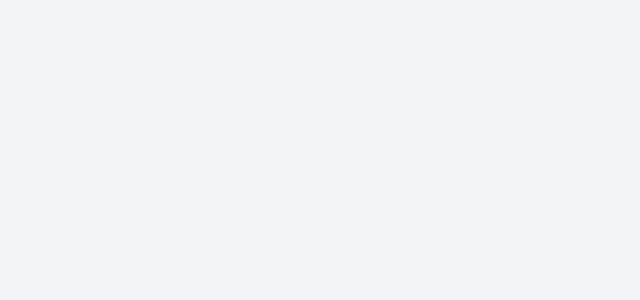
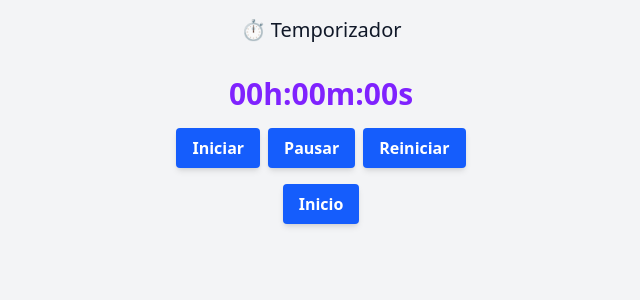
Before and after one commit to JCMeloza/EjerciciosReactJs, a React (Vite) app: page /ejercicio6 in a window 1280 px wide. Before the commit this address had no page. Shown: the top 300 px of the page, without its empty margins (319-959 px from the left). Built offline with nearby package versions, Linux system fonts and the light colour scheme.

Commit message:
ejercicio 6 sobre el temporizador, y archivo routes para ir al ejercicio 6

```diff
--- /dev/null
+++ b/src/exercises/Ejercicio6/index.jsx
@@ -0,0 +1,4 @@
+import Temporizador from "./temporizador";
+export default function Ejercicio6() {
+    return <Temporizador />;
+}
--- /dev/null
+++ b/src/exercises/Ejercicio6/temporizador.jsx
@@ -0,0 +1,73 @@
+import Button from "../../components/button";
+import { useState, useRef, useEffect } from "react";
+import { useNavigate } from "react-router-dom";
+
+export default function Temporizador() {
+	const navigate = useNavigate();
+	const handleGoHome = () => navigate("/");
+
+	// único estado: segundos totales
+	const [totalSeconds, setTotalSeconds] = useState(0);
+	const [activo, setActivo] = useState(false);
+	const intervalRef = useRef(null);
+
+	// iniciar
+	const manejarIniciar = () => {
+		if (activo) return; // ya está funcionando
+		setActivo(true);
+		intervalRef.current = setInterval(() => {
+			setTotalSeconds((s) => s + 1);
+		}, 1000);
+	};
+
+	// pausar
+	const manejarPausar = () => {
+		if (intervalRef.current) {
+			clearInterval(intervalRef.current);
+			intervalRef.current = null;
+		}
+		setActivo(false);
+	};
+
+	// reiniciar
+	const manejarReiniciar = () => {
+		if (intervalRef.current) {
+			clearInterval(intervalRef.current);
+			intervalRef.current = null;
+		}
+		setActivo(false);
+		setTotalSeconds(0);
+	};
+
+	// cleanup al desmontar
+	useEffect(() => {
+		return () => {
+			if (intervalRef.current) clearInterval(intervalRef.current);
+		};
+	}, []);
+
+	// derivar horas / minutos / segundos
+	const horas = Math.floor(totalSeconds / 3600);
+	const minutos = Math.floor((totalSeconds % 3600) / 60);
+	const segundos = totalSeconds % 60;
+
+	const formato = `${horas.toString().padStart(2, "0")}h:${minutos
+		.toString()
+		.padStart(2, "0")}m:${segundos.toString().padStart(2, "0")}s`;
+
+	return (
+		<div className="p-4 flex flex-col items-center gap-4">
+			<h2 className="text-xl mb-4">⏱️ Temporizador</h2>
+
+			<p className="text-3xl font-semibold text-violet-600">{formato}</p>
+
+			<div className="flex gap-2">
+				<Button label="Iniciar" onClick={manejarIniciar} />
+				<Button label="Pausar" onClick={manejarPausar} />
+				<Button label="Reiniciar" onClick={manejarReiniciar} />
+			</div>
+
+			<Button label="Inicio" onClick={handleGoHome} />
+		</div>
+	);
+}
--- a/src/router/routes.jsx
+++ b/src/router/routes.jsx
@@ -7,6 +7,7 @@ import Ejercicio2 from "../exercises/Ejercicio2";
 import Ejercicio3 from "../exercises/Ejercicio3";
 import Ejercicio4 from "../exercises/Ejercicio4";
 import Ejercicio5 from "../exercises/Ejercicio5";
+import Ejercicio6 from "../exercises/Ejercicio6";
 
 export default function AppRoutes() {
 	return (
@@ -17,6 +18,7 @@ export default function AppRoutes() {
 			<Route path="/ejercicio3" element={<Ejercicio3 />} />
 			<Route path="/ejercicio4" element={<Ejercicio4 />} />
 			<Route path="/ejercicio5" element={<Ejercicio5 />} />
+			<Route path="/ejercicio6" element={<Ejercicio6 />} />
 		</Routes>
 	);
 }
```
